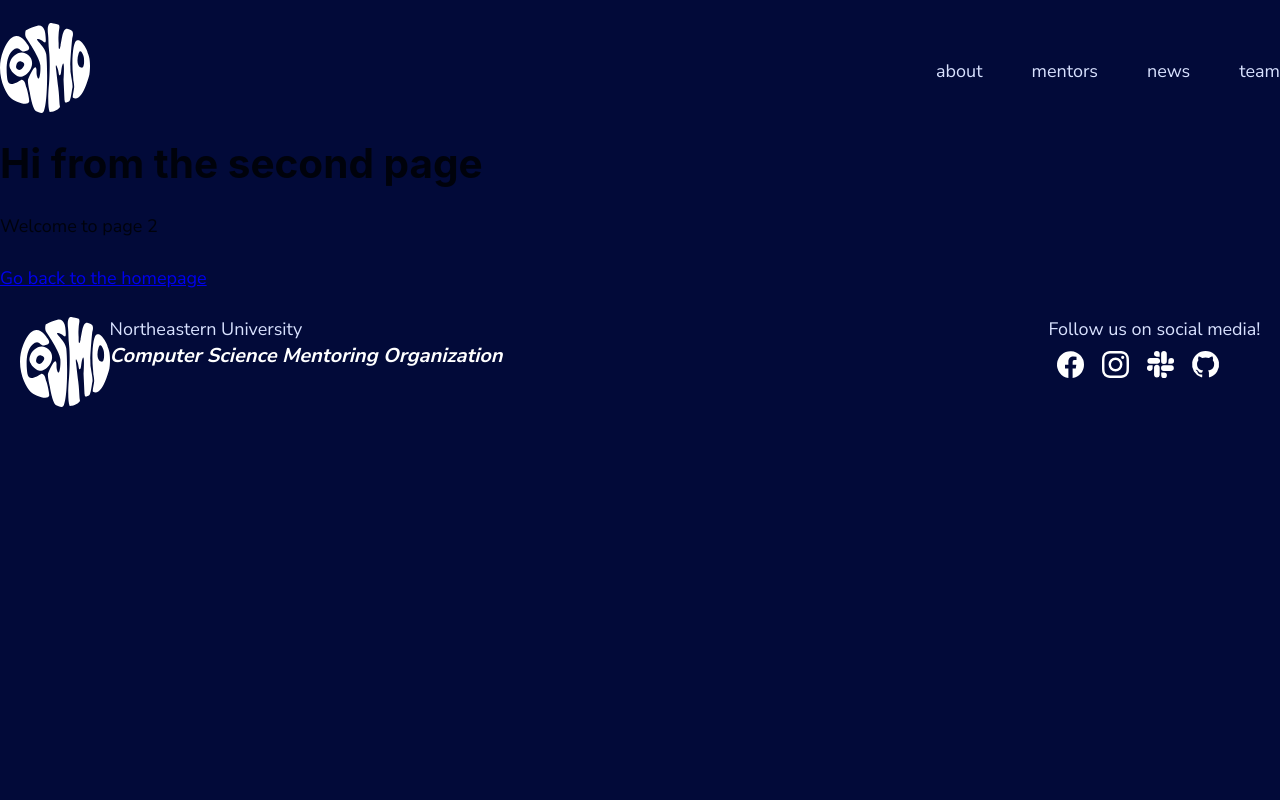
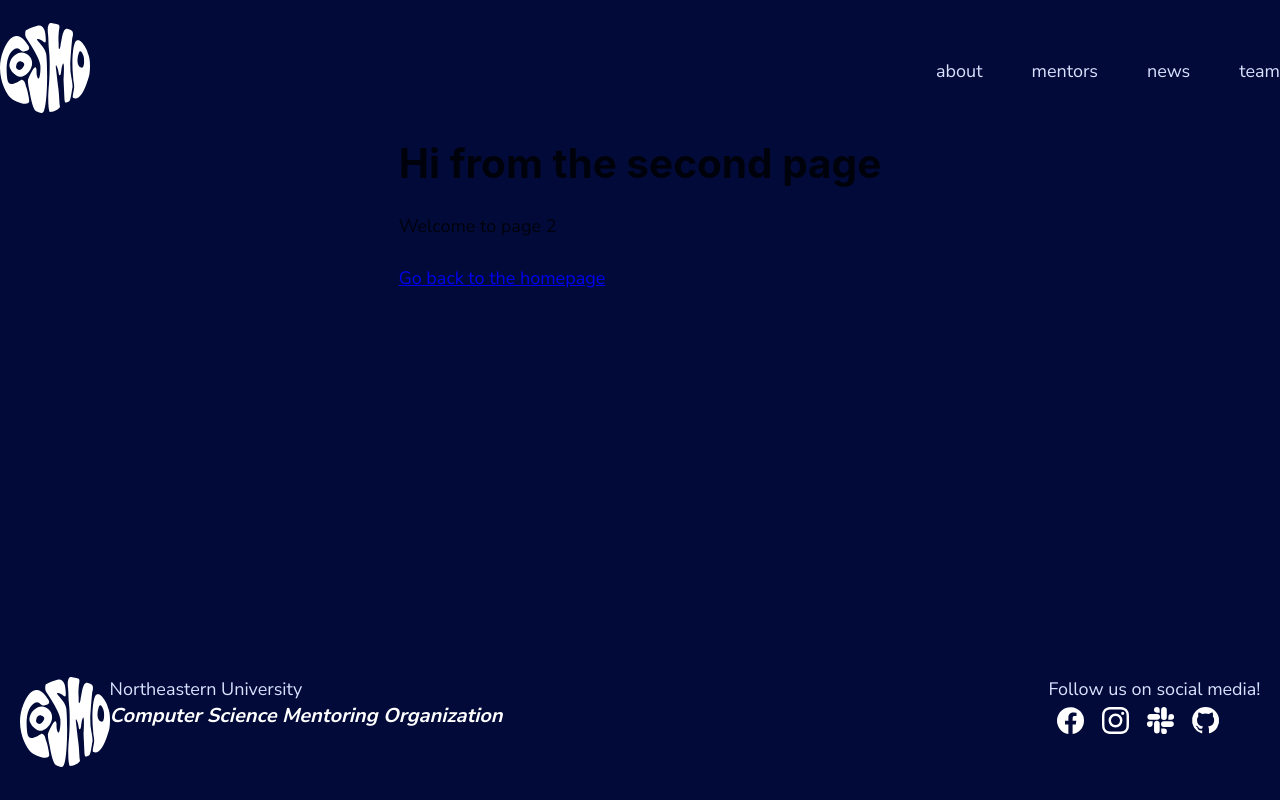
Before and after one commit to northeastern-cosmo/CoSMO, a Gatsby site: page /page-2 in a window 1280 px wide. Built offline with nearby package versions, Linux system fonts and the light colour scheme; Gatsby itself is replaced by a stand-in of ours.

Commit message:
fixing footer on mentors page

```diff
--- a/src/components/header-footer/footer.js
+++ b/src/components/header-footer/footer.js
@@ -34,7 +34,7 @@ const Cosmo = styled.div`
 
 const Footer = () => {
   return (
-    <footer style={{ backgroundColor: "#020a39" }}>
+    <footer style={{ backgroundColor: "#020a39", flexShrink: 0 }}>
       <FooterContainer>
         <Layout style={{ justifyContent: "space-between" }}>
           <Layout>
@@ -51,11 +51,9 @@ const Footer = () => {
               <Cosmo>Computer Science Mentoring Organization</Cosmo>
             </div>
           </Layout>
-          <Layout direction="column">
+          <Layout>
             <Title>Follow us on social media!</Title>
-            <div className="container">
-              <SocialMedia />
-            </div>
+            <SocialMedia />
           </Layout>
         </Layout>
       </FooterContainer>
--- a/src/components/header-footer/header.js
+++ b/src/components/header-footer/header.js
@@ -11,7 +11,7 @@ export const LogoContainer = styled.img`
   margin-bottom: 0;
 `
 
-const HeaderContainer = styled.header`
+const HeaderContainer = styled.div`
   margin: 0 auto;
   max-width: 1400px;
   padding: 1.25rem 0;
--- a/src/components/layout.js
+++ b/src/components/layout.js
@@ -6,42 +6,35 @@
  */
 
 import React from "react"
-import PropTypes from "prop-types"
-import { useStaticQuery, graphql } from "gatsby"
+import styled from "styled-components"
 
 import Header from "./header-footer/header"
 import Footer from "./header-footer/footer"
 import "./layout.css"
 
+const Container = styled.div`
+  display: flex;
+  flex-direction: column;
+
+  height: 100vh;
+`
+
 const Layout = ({ children }) => {
-  const data = useStaticQuery(graphql`
-    query SiteTitleQuery {
-      site {
-        siteMetadata {
-          title
-        }
-      }
-    }
-  `)
-
   return (
-    <>
-      <Header siteTitle={data.site.siteMetadata.title} />
+    <Container>
+      <Header />
       <div
         style={{
           margin: `0 auto`,
           maxWidth: 1600,
+          flex: "1 0 auto",
         }}
       >
         <main>{children}</main>
       </div>
       <Footer />
-    </>
+    </Container>
   )
 }
 
-Layout.propTypes = {
-  children: PropTypes.node.isRequired,
-}
-
 export default Layout
--- a/src/components/social-media/social-media.js
+++ b/src/components/social-media/social-media.js
@@ -1,47 +1,59 @@
 import React from "react"
+import styled from "styled-components"
+import useWindowDimensions from "../../hooks/useWindowDimensions"
 
 import { LogoContainer } from "../header-footer/header"
-
 import { icons } from "./icons/index"
 
 const WIDTH_HEIGHT = "45"
 
+const Link = styled.a`
+  display: inline-flex;
+`
+
+const IconContainer = styled.div`
+  position: fixed;
+  right: auto;
+  padding-right: 15px;
+  bottom: 50px;
+`
+
 const SocialMedia = () => {
   return (
-    <div>
-      <a href="https://www.facebook.com/nuCoSMO">
+    <IconContainer>
+      <Link href="https://www.facebook.com/nuCoSMO">
         <LogoContainer
           src={icons.facebook}
           width={WIDTH_HEIGHT}
           height={WIDTH_HEIGHT}
           alt="link to facebook page"
         />
-      </a>
-      <a href="https://www.instagram.com/nu.cosmo/">
+      </Link>
+      <Link href="https://www.instagram.com/nu.cosmo/">
         <LogoContainer
           src={icons.insta}
           width={WIDTH_HEIGHT}
           height={WIDTH_HEIGHT}
           alt="link to instagram"
         />
-      </a>
-      <a href="https://nucosmo.slack.com/join/signup#/">
+      </Link>
+      <Link href="https://nucosmo.slack.com/join/signup#/">
         <LogoContainer
           src={icons.slack}
           width={WIDTH_HEIGHT}
           height={WIDTH_HEIGHT}
           alt="link to slack signup form"
         />
-      </a>
-      <a href="https://github.com/northeastern-cosmo">
+      </Link>
+      <Link href="https://github.com/northeastern-cosmo">
         <LogoContainer
           src={icons.github}
           width={WIDTH_HEIGHT}
           height={WIDTH_HEIGHT}
           alt="link to cosmo's github"
         />
-      </a>
-    </div>
+      </Link>
+    </IconContainer>
   )
 }
 
```
